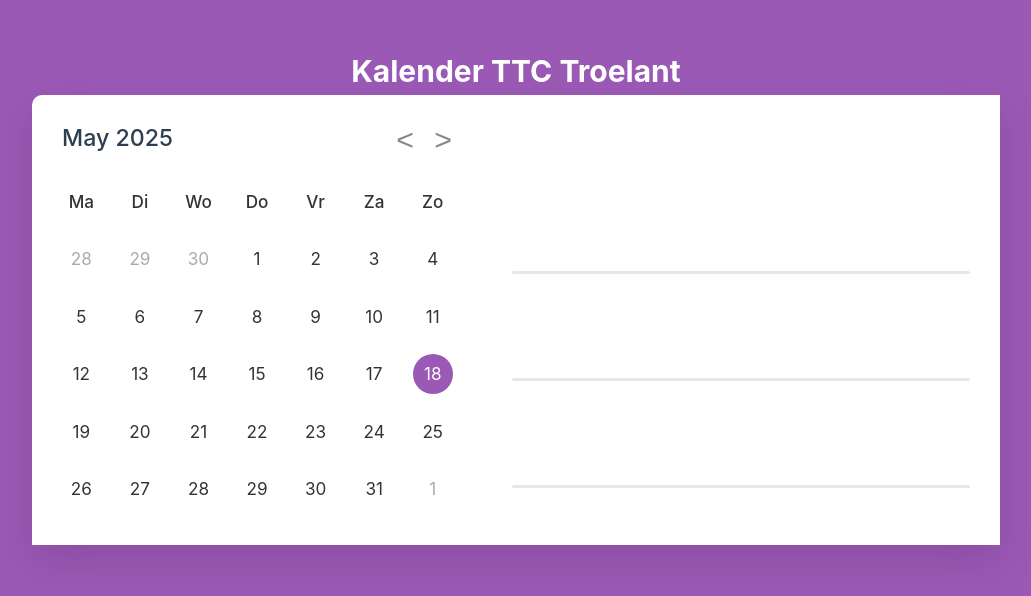
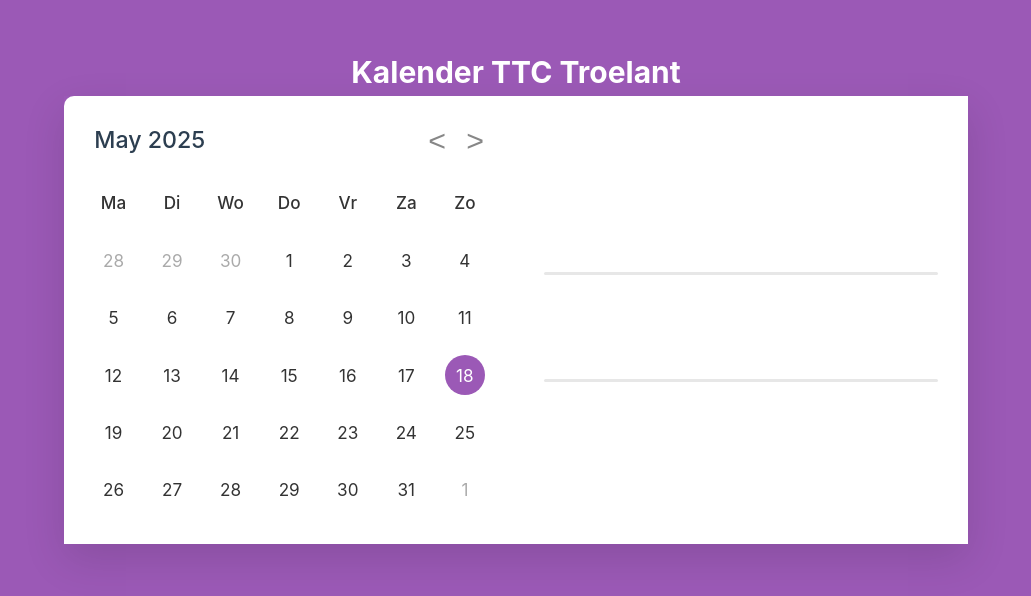
Before and after one commit to ttc-troelant/calendar, a Vue app: page / in a window 1280 px wide. Shown: the part 104-700 px from the top of the page, without its empty margins (124-1155 px from the left). Built offline with nearby package versions, Linux system fonts and the light colour scheme.

Commit message:
Filter Activities based on the current month

```diff
--- a/src/App.vue
+++ b/src/App.vue
@@ -3,17 +3,28 @@
     <div>
       <h1>Kalender TTC Troelant</h1>
       <div class="flex-container">
-        <CalendarComponent></CalendarComponent>
-        <ActivityOverview :activities="activities"></ActivityOverview>
+        <CalendarComponent @change-month="UpdateDate"></CalendarComponent>
+        <ActivityOverview :activities="filteredActivities"></ActivityOverview>
       </div>
     </div>
   </main>
 </template>
 
 <script setup lang="ts">
+import { computed, ref } from 'vue';
 import CalendarComponent from './components/CalendarComponent.vue'
 import ActivityOverview from './components/ActivityOverview.vue';
 import { ActivityCategories, type Activity } from './models/Activity';
+
+const date = ref(new Date())
+const filteredActivities = computed(() => activities.filter(activity => {
+  return activity.from.getFullYear() == date.value.getFullYear() &&
+    activity.from.getMonth() == date.value.getMonth()
+}))
+
+function UpdateDate(newYear: number, newMonth: number) {
+  date.value = new Date(newYear, newMonth)
+}
 
 const activities: Activity[] = [
   {
--- a/src/assets/main.css
+++ b/src/assets/main.css
@@ -16,7 +16,7 @@ main h1 {
 
 .flex-container {
   display: flex;
-  max-height: 450px;
+  max-height: 500px;
   box-shadow: 0 15px 40px rgba(0, 0, 0, 0.12);
 }
 
@@ -118,6 +118,7 @@ header .current-date {
 .activityList {
   background: var(--color-background);
   color: #fff;
+  min-width: 400px;
   padding: 25px 30px 10px;
   overflow-y: scroll;
 }
--- a/src/components/ActivityOverview.vue
+++ b/src/components/ActivityOverview.vue
@@ -2,7 +2,7 @@
   <div class="activityList">
     <p>Activiteiten</p>
     <ul>
-      <li class="activityItem" v-for="activity in activities" :key="activity.title">
+      <li class="activityItem" v-for="(activity, index) in activities" :key="index">
         <ActivityDetail :activity="activity"></ActivityDetail>
       </li>
     </ul>
--- a/src/components/CalendarComponent.vue
+++ b/src/components/CalendarComponent.vue
@@ -35,6 +35,10 @@
 <script setup lang="ts">
 import { ref, computed } from 'vue'
 
+const emit = defineEmits<{
+  changeMonth: [currYear: number, currMonth: number]
+}>();
+
 // getting new date, current year and month
 const date = ref(new Date())
 const currYear = ref(date.value.getFullYear())
@@ -55,7 +59,7 @@ const lastMonthDays = computed(() => {
 
 const nextMonthDays = computed(() => {
   const days = []
-  for(let i = lastDayOfMonth.value; i <= 6; i++) {
+  for (let i = lastDayOfMonth.value; i <= 6; i++) {
     days.push(i - lastDayOfMonth.value + 1)
   }
 
@@ -67,7 +71,7 @@ const isToday = (day: number) => day === date.value.getDate() && currMonth.value
 function DecreaseMonth() {
   currMonth.value = currMonth.value - 1
 
-  if(currMonth.value < 0){
+  if (currMonth.value < 0) {
     // creating a new date of current year & month and pass it as date value
     date.value = new Date(currYear.value, currMonth.value, new Date().getDate());
     currYear.value = date.value.getFullYear(); // updating current year with new date year
@@ -75,12 +79,14 @@ function DecreaseMonth() {
   } else {
     date.value = new Date()
   }
+
+  emit('changeMonth', currYear.value, currMonth.value)
 }
 
 function IncrementMonth() {
   currMonth.value = currMonth.value + 1
 
-  if(currMonth.value > 11){
+  if (currMonth.value > 11) {
     // creating a new date of current year & month and pass it as date value
     date.value = new Date(currYear.value, currMonth.value, new Date().getDate());
     currYear.value = date.value.getFullYear(); // updating current year with new date year
@@ -88,5 +94,7 @@ function IncrementMonth() {
   } else {
     date.value = new Date()
   }
+
+  emit('changeMonth', currYear.value, currMonth.value)
 }
 </script>
```
